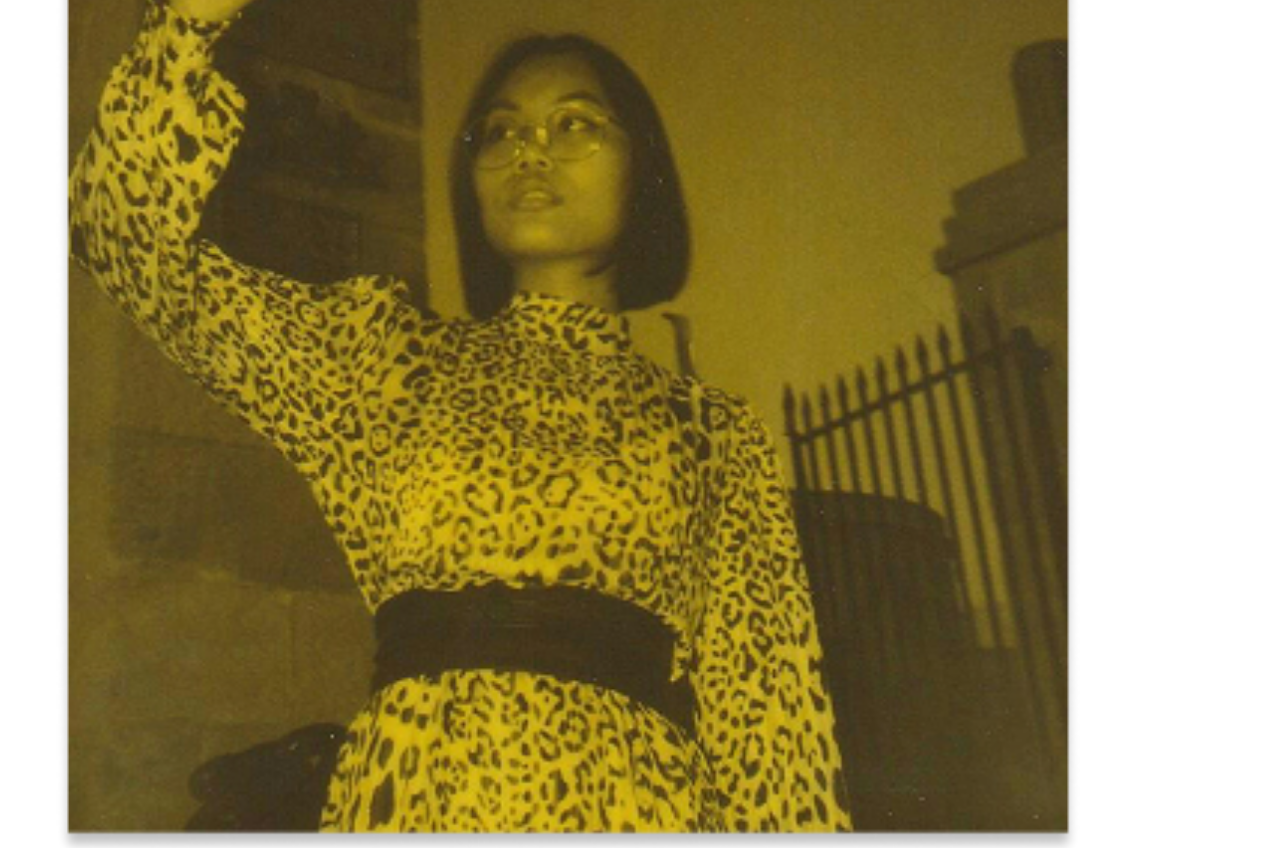
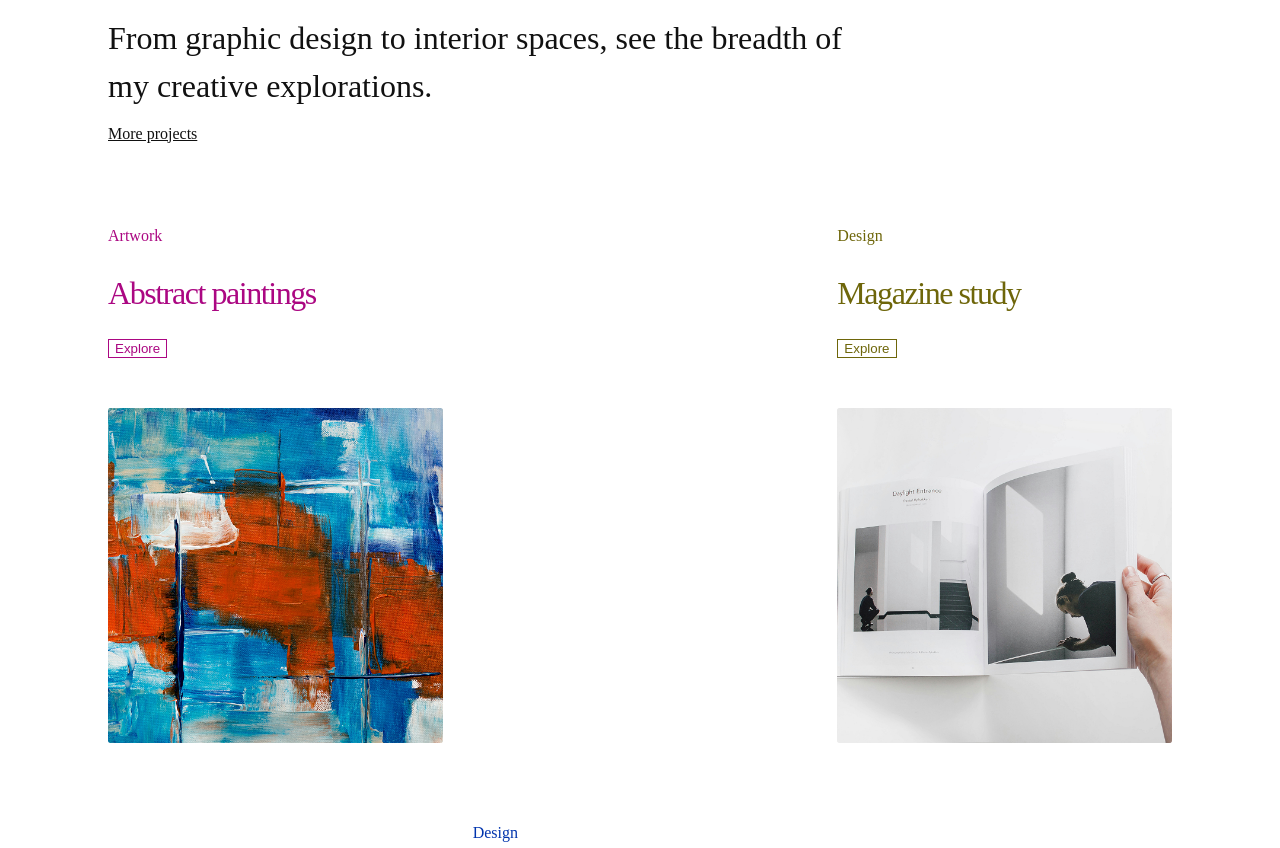
Before and after one commit to laumarva99/web-personal, a plain HTML site: page about.html in a window 1280 px wide. Shown: the part 1560-2408 px from the top of the page. Drawn offline with Linux system fonts and the light colour scheme; a web font is replaced by a local one.

Commit message:
Añadir media query en about.html

```diff
--- a/about.html
+++ b/about.html
@@ -44,18 +44,36 @@
             --space-l: 48px;
         }
 
+        *,
+        *::before,
+        *::after {
+            box-sizing: border-box;
+        }
+
+        body {
+            margin: 0;
+            font-family: var(--font-main);
+            color: var(--color-text);
+            background-color: var(--color-bg);
+            line-height: 1.5;
+        }
+
+        img {
+            max-width: 100%;
+            height: auto;
+            display: block;
+        }
+
         .container {
             max-width: 80vw;
             margin: 3rem;
         }
 
         h2 {
-            font-family: 'Source Serif 4';
             font-style: normal;
             font-weight: 300;
             font-size: 50px;
             line-height: 120%;
-            /* o 60px */
             letter-spacing: -0.045em;
         }
 
@@ -65,10 +83,10 @@
             width: 100%;
             padding: 30px 40px;
             display: flex;
+            flex-direction: column;
             justify-content: space-between;
-            align-items: center;
+            align-items: flex-start;
         }
-
 
         .profile-image {
             display: flex;
@@ -97,7 +115,6 @@
         .navigation .a {
             font-size: 16px;
             text-decoration: none;
-            font-size: 16px;
         }
 
         .navigation a:nth-child(1) {
@@ -110,6 +127,10 @@
 
         .navigation .a:nth-child(3) {
             color: #5F00AD;
+        }
+
+        .navigation a:hover {
+            text-decoration: underline;
         }
 
 
@@ -209,7 +230,28 @@
             display: block;
         }
 
+        .projects article {
+            margin-bottom: var(--space-l);
+        }
+
+        .another-project p {
+            font-size: 2rem;
+            font-weight: 300;
+            margin: 0 0 var(--space-s);
+        }
+
+        .another-project a {
+            color: var(--color-text);
+        }
+
+
         /* FOOTER */
+
+        footer {
+            display: flex;
+            flex-direction: column;
+            border-top: 1px solid #dddddd;
+        }
 
         .footer-navigation {
             display: flex;
@@ -236,10 +278,145 @@
 
         .footer__copyright {
             font-size: 3rem;
-            line-height: 1.5;
-            font-weight: 400;
             margin: 0;
-            max-width: 350px;
+        }
+
+
+        /* Media queries */
+
+
+        /* TABLET  */
+        @media (min-width: 768px) {
+
+            .container {
+                padding: 0 40px;
+            }
+
+            h2 {
+                font-size: 32px;
+            }
+
+            .header {
+                flex-direction: row;
+                align-items: center;
+            }
+
+            .navigation {
+                flex-direction: row;
+                gap: 20px;
+            }
+
+            .about__description p {
+                font-size: 24px;
+            }
+
+            .another-project p {
+                font-size: 26px;
+                max-width: 80%;
+            }
+
+            .project {
+                flex-direction: row;
+                justify-content: space-between;
+                align-items: flex-start;
+            }
+
+            .project-info_abstract {
+                width: 55%;
+            }
+
+            .project-info_magazine {
+                width: 55%;
+            }
+
+            .project-info_castro {
+                width: 55%;
+            }
+
+            .project-image {
+                width: 40%;
+            }
+
+            .footer-navigation {
+                flex-direction: row;
+                justify-content: space-between;
+            }
+
+            .footer__copyright {
+                font-size: 16px;
+            }
+        }
+
+
+        /* ORDENADOR */
+
+        @media (min-width: 1024px) {
+
+            .container {
+                max-width: 1200px;
+                padding-left: 60px;
+                padding-right: 60px;
+            }
+
+            .about__description p {
+                font-size: 32px;
+            }
+
+            .about__content {
+                flex-direction: row;
+                gap: 40px;
+            }
+
+            .about__left {
+                width: 45%;
+            }
+
+            .about__right {
+                width: 55%;
+            }
+
+            .another-project p {
+                font-size: 32px;
+                max-width: 70%;
+            }
+
+            .projects {
+                display: grid;
+                grid-template-columns: 1fr 1fr 1fr;
+                gap: 30px;
+            }
+
+            .another-project {
+                grid-column: 1 / 4;
+            }
+
+            .project {
+                flex-direction: column;
+            }
+
+            .project-info_abstract {
+                width: 100%;
+            }
+
+            .project-info_magazine {
+                width: 100%;
+            }
+
+            .project-info_castro {
+                width: 100%;
+            }
+
+            .project-image {
+                width: 100%;
+            }
+
+            .footer-navigation {
+                font-size: 24px;
+            }
+
+            .footer__copyright {
+                font-size: 24px;
+            }
         }
     </style>
 </head>
```
Lines whose indentation alone changed are shown as unchanged.
